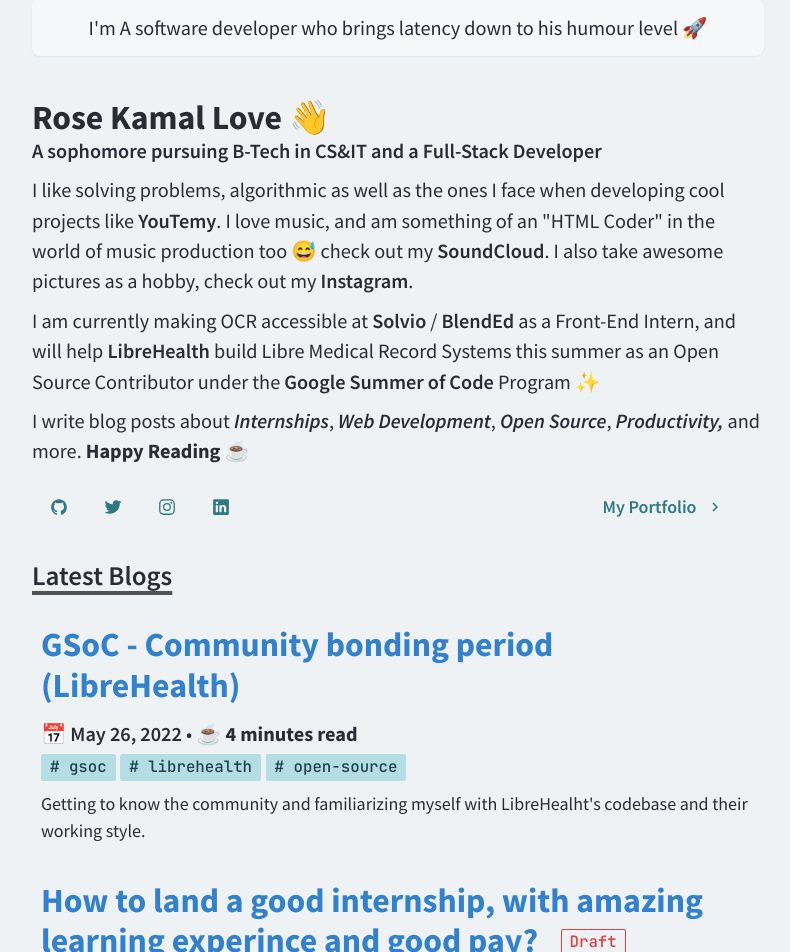
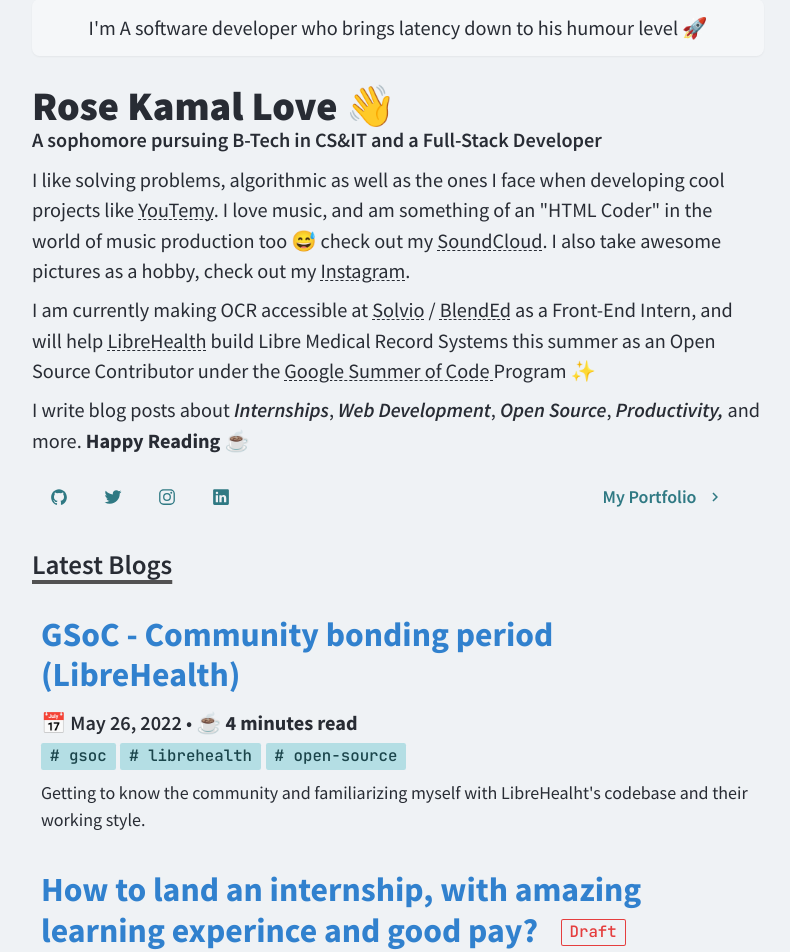
Before and after one commit to rosekamallove/rosekamal.love, a Next.js app: page / in a window 1280 px wide. Shown: the part 100-1052 px from the top of the page, without its empty margins (242-1032 px from the left). Built offline with nearby package versions, Linux system fonts and the light colour scheme.

Commit message:
minor improvements + applying for internships

```diff
--- a/components/about.tsx
+++ b/components/about.tsx
@@ -6,7 +6,10 @@
 import Section from './section'
 
 export const A = ({ children, href }) => (
-  <a className="underline-offset-4  hover:underline font-semibold" href={href}>
+  <a
+    className="decoration-1 underline decoration-dashed underline-offset-2  hover:decoration-solid"
+    href={href}
+  >
     {children}
   </a>
 )
@@ -15,7 +18,7 @@
   return (
     <div>
       <Section delay="0.1">
-        <Text mt="-15px" className="font-semibold">
+        <Text mt="-3px" className="font-semibold">
           A sophomore pursuing B-Tech in CS&IT and a Full-Stack Developer
         </Text>
         <Text>
@@ -23,15 +26,15 @@
           developing cool projects like{' '}
           <A href="https://youtemy.tech">YouTemy</A>. I love music, and am
           something of an &quot;HTML Coder&quot; in the world of music
-          production too 😅 check out my
-          <A href="https://soundcloud.com/user-276723683"> SoundCloud</A>. I
-          also take awesome pictures as a hobby, check out my{' '}
+          production too 😅 check out my{' '}
+          <A href="https://soundcloud.com/user-276723683">SoundCloud</A>. I also
+          take awesome pictures as a hobby, check out my{' '}
           <A href="https://instagram.com/rosekamallove">Instagram</A>.
         </Text>
         <Text>
           I am currently making OCR accessible at{' '}
           <A href="https://trysolvio.ai/">Solvio</A> /{' '}
-          <A href="https://trysolvio.ai/">BlendEd</A> as a Front-End Intern, and
+          <A href="https://blended.app/">BlendEd</A> as a Front-End Intern, and
           will help <A href="https://librehealth.io/">LibreHealth</A> build
           Libre Medical Record Systems this summer as an Open Source Contributor
           under the{' '}
@@ -40,7 +43,7 @@
         </Text>
         <Text>
           I write blog posts about <em>Internships</em>,{' '}
-          <em>Web Development</em>, <em>Open Source</em>,<em> Productivity,</em>{' '}
+          <em>Web Development</em>, <em>Open Source</em>, <em>Productivity,</em>{' '}
           and more. <strong>Happy Reading </strong>☕
         </Text>
         <Flex my={4}>
--- a/components/intro.tsx
+++ b/components/intro.tsx
@@ -15,26 +15,11 @@
         I&apos;m A software developer who brings latency down to his humour
         level 🚀
       </Box>
-      {/*<Box flexShrink={0} md={{ display: 'none' }} align="center">
-        <div className="cursor-pointer rounded-full transition-ease-in-out duration-300 hover:scale-[1.1]">
-          <Image
-            borderColor="whiteAlpha.800"
-            borderWidth={2}
-            borderStyle="solid"
-            maxWidth="120px"
-            display="inline-block"
-            borderRadius="full"
-            src="/images/rosek.jpg"
-            alt="Profile Picture"
-          />
-        </div>
-        </Box> */}
       <Box display={{ md: 'flex' }}>
         <Box flexGrow={1}>
-          <Heading as="h2" variant="page-title">
+          <Heading as="h1">
             Rose Kamal Love <span className="wave">👋</span>
           </Heading>
-          {/* <p>{'{ Developer / Hobyist Photographer / Music Enthusiast }'}</p> */}
         </Box>
       </Box>
     </div>
--- a/components/layouts/article.tsx
+++ b/components/layouts/article.tsx
@@ -14,7 +14,12 @@
     <>
       {title && (
         <Head>
-          <title>{title} - Rose Kamal</title>
+          <title>{title} - Rose Kamal Love</title>
+          <meta property="og:title" content={title} />
+          <meta
+            property="og:image"
+            content="https://rosekamallove.vercel.app/images/rosek.jpg"
+          />
           <meta
             property="og:description"
             content="A friendly ambivert who loves writing code, with a craving to create music. I take photos too"
--- a/pages/blogs/index.tsx
+++ b/pages/blogs/index.tsx
@@ -21,14 +21,17 @@
 
 const Blogs = ({ allPostsData }) => {
   return (
-    <Layout>
+    <Layout title="Blogs">
       <Head>
         <meta property="og:title" content="Blogs - Rose Kamal Love"></meta>
         <meta
           property="og:description"
           content="Blog posts about Internships, Web Development, Open Source, Productivity and more"
         ></meta>
-        <meta property="og:image" content={BlogImage as any}></meta>
+        <meta
+          property="og:image"
+          content="https://rosekamallove.vercel.app/images/og_blogs.png"
+        ></meta>
       </Head>
       <Section delay="0.1">
         <Container maxW="container.md">
--- a/posts/4-applying-for-internships.md
+++ b/posts/4-applying-for-internships.md
@@ -1,10 +1,30 @@
 ---
-title: 'How to land a good internship, with amazing learning experince and good pay?'
+title: 'How to land an internship, with amazing learning experince and good pay?'
 date: '2022-05-22'
-description: 'A proven way to land an internship irrespective of your college and year'
-og_description: 'A proven way to land an internship irrespective of your college and year'
+description: 'A proven way to land an internship irrespective of your college and year.'
+og_description: 'A proven way to land an internship irrespective of your college and year.'
 cover_image: 'https://user-images.githubusercontent.com/69139607/169824962-78f2a633-1791-4600-882e-06dec8621fb0.png'
 tags: 'internships, web-development'
 devUrl: ''
 published: false
 ---
+
+So, you have been working really hard for a while now, and you think you'r ready to start applying for internships. Then
+you search online and get confused, Where to apply? How to apply? Best platform? but don't give up and gather the courage to pick
+one platform find a good internship with a decent pay and with opportunity to learn, and apply for that internship only
+to be ghosted by them.
+
+You get demotivated, all the confidence that you have been gathering when learning and buildng projects shatters into a
+million pieces. You start question yourself, your life decisions and then start complaining.
+
+**My friend, I got you covered 🥺**
+
+In this blog post, we're gonna go over which one is the better platform for applying for internships
+**[Cuvette](https://cuvette.tech)** or **[Angel List](https://angel.co)**, do you even **have** to choose? What is the
+optimal framework for applying for internships?
+
+And to do that we're gonna go over my approach to apply for internships. Why mine? because I have gotten shortliested
+for more that 30% of the companies/startups that I have applied to our of which I have been shortlisted to more than 10
+companies and have cleared interviews for 4 of them before accepting an offer from [Solvio](https://trysolvio.ai)
+and because I was accepted for [GSoC 2022](https://www.linkedin.com/posts/rose-kamal-love-1146141b0_gsoc-webdevelopment-intern2022-activity-6933844932365299712-4GI5?utm_source=linkedin_share&utm_medium=member_desktop_web)
+as well I didn't feel the need to apply for more.
--- a/public/rss/feed.json
+++ b/public/rss/feed.json
@@ -24,10 +24,10 @@
         },
         {
             "id": "https://rosekamallove.vercel.app//blogs/4-applying-for-internships",
-            "content_html": "A proven way to land an internship irrespective of your college and year",
+            "content_html": "A proven way to land an internship irrespective of your college and year.",
             "url": "https://rosekamallove.vercel.app//blogs/4-applying-for-internships",
-            "title": "How to land a good internship, with amazing learning experince and good pay?",
-            "summary": "A proven way to land an internship irrespective of your college and year",
+            "title": "How to land an internship, with amazing learning experince and good pay?",
+            "summary": "A proven way to land an internship irrespective of your college and year.",
             "date_modified": "2022-05-22T00:00:00.000Z",
             "author": {
                 "name": "Rose Kamal Love",
```
Also changed, not shown: 2 other files (tests, documents, lock files or other folders).
